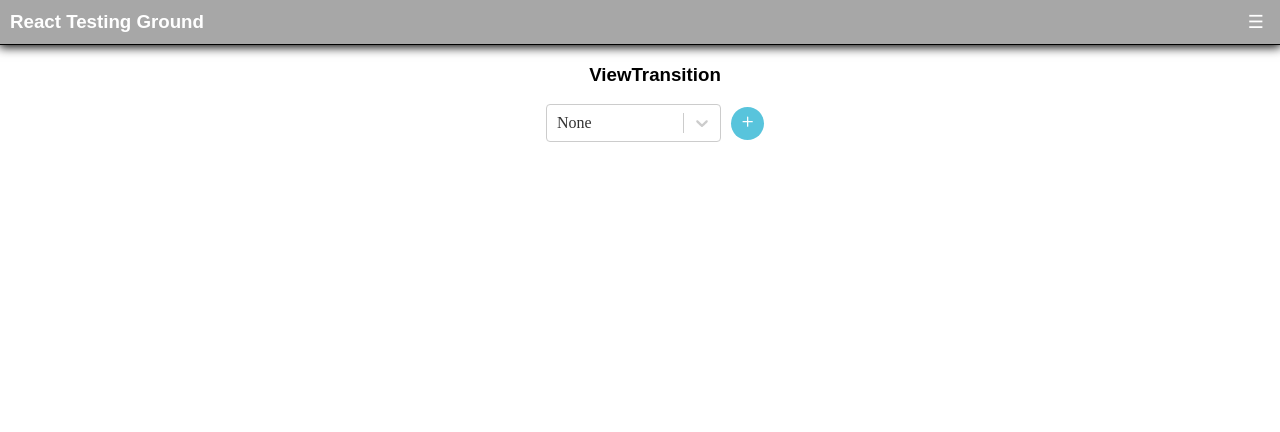
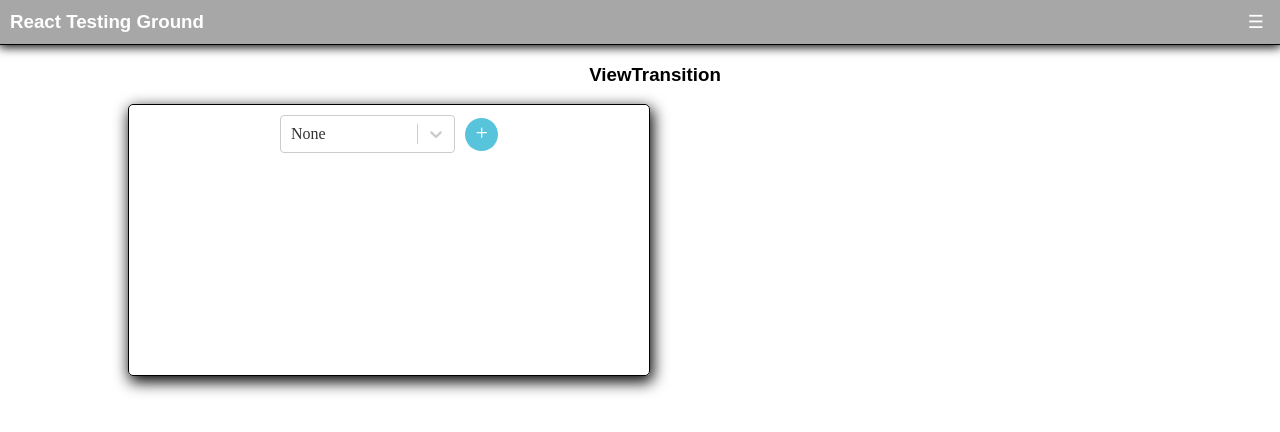
Before and after one commit to sleeplesseditor/ReactTestingGround, a React (Vite) app: page / in a window 1280 px wide. Both pictures are taken after a click on the element 368 px from the left and 338 px from the top of the page. Shown: the top 432 px of the page. Built offline with nearby package versions, Linux system fonts and the light colour scheme.

Commit message:
Card setup basic styling added

```diff
--- a/src/routes/fragmentRefs/fragmentRefs.scss
+++ b/src/routes/fragmentRefs/fragmentRefs.scss
@@ -46,9 +46,20 @@ ul {
   padding-inline-start: 20px;
 }
 
-.fragment-refs-container {
-    height: 200px;
-    overflow: scroll;
-    border: 1px solid black;
-    width: 300px;
+.fragment-refs {
+    &-container {
+        height: 200px;
+        overflow: scroll;
+        border: 1px solid black;
+        border-radius: 5px;
+        width: 300px;
+        box-shadow: 2px 5px 15px 1px #000000;
+    }
+
+    &__grid {
+      display: grid;
+      grid-template-columns: 1fr 1fr;
+      grid-template-rows: 1fr 1fr;
+      gap: 10px;
+    }
 }
--- a/src/routes/fragmentRefs/index.tsx
+++ b/src/routes/fragmentRefs/index.tsx
@@ -14,6 +14,7 @@ function RouteComponent() {
     <div className="page-container">
       <div className="demo-container">
           <h3 className="demo-header">Fragment Refs</h3>
+          <div className="fragment-refs__grid">
             <div className="fragment-refs-container">
                 <div className={isVisible ? 'page visible' : 'page'}>
                 <div className="filler">
@@ -32,5 +33,6 @@ function RouteComponent() {
             </div>
           </div>
         </div>
+    </div>
   )
 }
--- a/src/routes/viewTransition/index.tsx
+++ b/src/routes/viewTransition/index.tsx
@@ -33,6 +33,7 @@ function RouteComponent() {
         <div className="page-container">
             <div className="demo-container">
                 <h3 className="demo-header">ViewTransition</h3>
+                <div className="view-transition__grid">
                     <div className="view-transition-container">
                         <div className="view-transition-interactions">
                             <Select
@@ -87,5 +88,6 @@ function RouteComponent() {
                     </div>
                 </div>
             </div>
+        </div>
     )
 }
--- a/src/routes/viewTransition/viewTransition.scss
+++ b/src/routes/viewTransition/viewTransition.scss
@@ -54,6 +54,20 @@
         align-items: center;
         gap: 10px;
         width: 500px;
+
+        border: 1px solid black;
+        border-radius: 5px;
+        width: 500px;
+        height: 250px;
+        padding: 10px;
+        box-shadow: 2px 5px 15px 1px #000000;
+    }
+
+    &__grid {
+      display: grid;
+      grid-template-columns: 1fr 1fr;
+      grid-template-rows: 1fr 1fr;
+      gap: 10px;
     }
 
     &-interactions {
```
Lines whose indentation alone changed are shown as unchanged.
